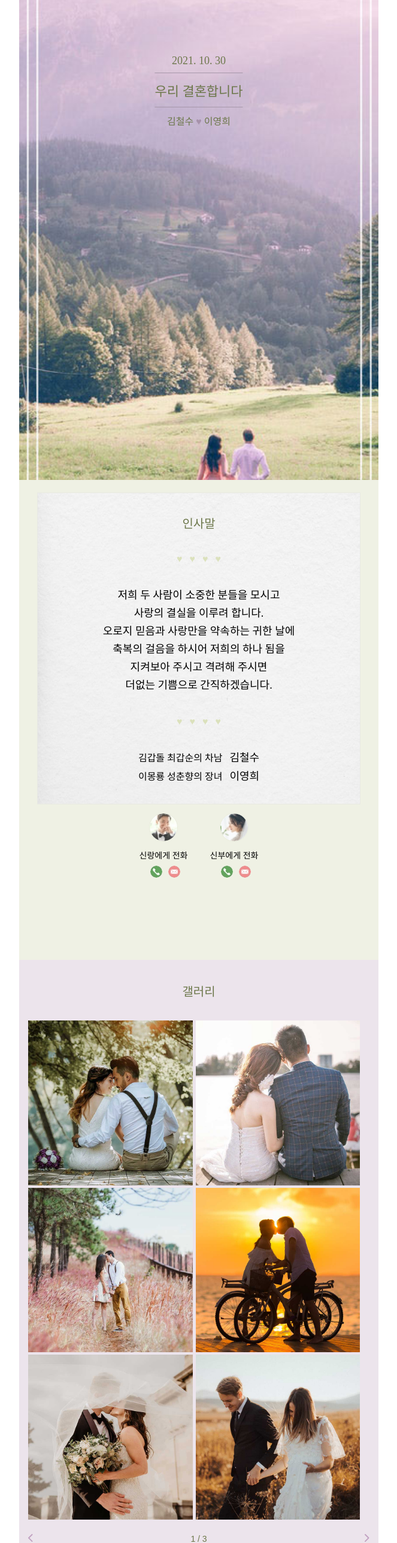
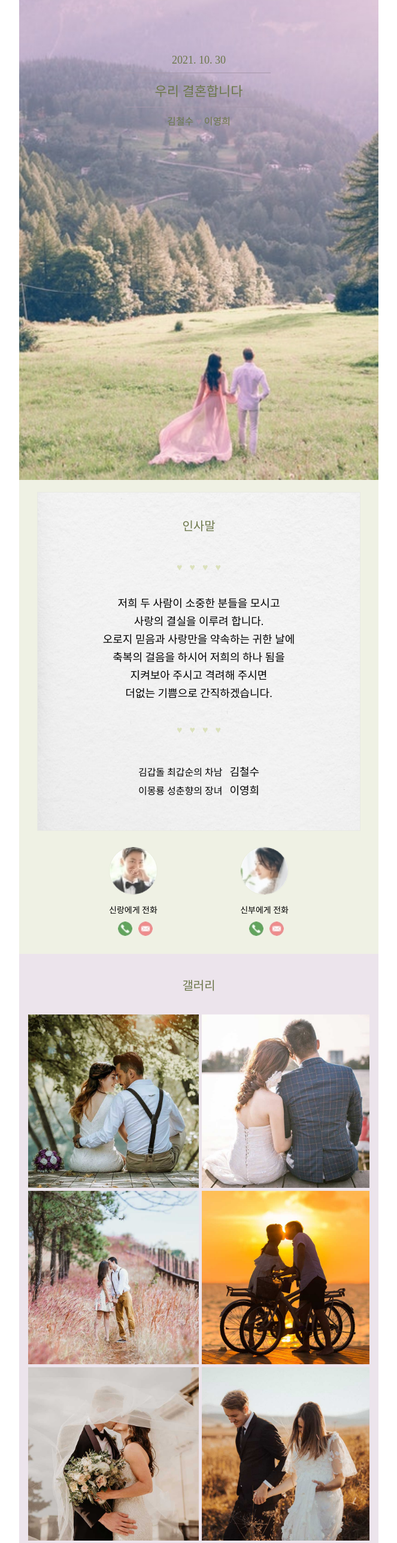
Before and after one commit to soomimyme/Wedding-Card, a plain HTML site: page index.html in a window 1280 px wide. Shown: the top 2572 px of the page at 60% size, without its empty margins (308-971 px from the left). Drawn offline with Linux system fonts and the light colour scheme; a web font is replaced by a local one.

Commit message:
Add files via upload

```diff
--- a/css/style.css
+++ b/css/style.css
@@ -30,7 +30,7 @@ a {
 body {
   font-family: 'Cafe24Oneprettynight';
   font-weight: normal;
-  width: 100%;
+  /* width: 100%; */
   max-width: 600px;
   margin: 0 auto;
 }
@@ -44,45 +44,40 @@ body {
 
 #title-page figure {
   width: 100%;
-  height: 100vh;
-  background-image: url(../images/title-bg.jpg);
+  height: 100%;
+  background-image: url(../images/title-bg2.jpg);
   background-size: cover;
-  background-repeat: no-repeat;
-  background-position: center;
-  position: relative;
+  background-position: bottom;
 }
 
 #title-page figure figcaption {
-  position: absolute;
-  margin-top: 91px;
-  left: 50%;
-  transform: translateX(-50%);
   text-align: center;
 }
 
-figure figcaption .date {
+figcaption .date {
+  padding-top: 90px;
+  padding-bottom: 10px;
   font-size: 18px;
   font-weight: normal;
   color: var(--main-color);
 }
 
 figure figcaption .main-text {
-  margin-top: 9.4px;
-  margin-bottom: 9.4px;
+  margin: 0 auto;
+  width: 40%;
   border-top: 1px solid #A798AA;
   border-bottom: 1px solid #A798AA;
 }
 
-figure figcaption .main-text .marry {
-  margin-top: 12px;
-  margin-bottom: 12px;
+.main-text .marry {
+  padding: 12px 0;
   font-size: 22px;
   font-weight: normal;
   color: var(--main-color);
 }
 
-figure figcaption .main-name {
-  margin-top: 9.4px;
+.main-name {
+  margin-top: 10px;
   font-size: 16px;
   font-weight: normal;
   color: var(--main-color);
@@ -96,8 +91,8 @@ figure figcaption .main-name > .heart {
 /* 두번째 페이지 - 인사말 */
 #greetings-page {
   width: 100%;
-  height: 100vh;
   background-color: var(--bg-color);
+  padding-top: 20px;
 }
 
 #greetings-page .text-box {
@@ -107,7 +102,6 @@ figure figcaption .main-name > .heart {
   border: 1px solid #E8E9E3;
   margin: 0 auto;
   width: 90%;
-  transform: translateY(4%);
   text-align: center;
   display: block;
 }
@@ -116,46 +110,47 @@ figure figcaption .main-name > .heart {
   font-weight: normal;
   font-size: 20px;
   color: var(--main-color);
-  margin-top: 35px;
-  margin-bottom: 30px;
+  margin-top: 40px;
 }
 
 .text-box .greetings {
   /* outline: 1px solid red; */
-  margin-bottom: 30px;
+  margin-top: 40px;
+  margin-bottom: 40px;
 }
 
-.text-box .greetings p > .heart {
+.greetings p > .heart {
   color: #DBE1BC;
   font-size: 16px;
 }
 
-.text-box .greetings p {
+.greetings p {
   font-size: 18px;
   line-height: 30px;
 }
 
-.text-box .name-box {
-  margin-bottom: 30px;
+.name-box {
+  margin-bottom: 50px;
 }
 
-.text-box .name-box p {
+.name-box p {
   line-height: 30px;
   font-size: 16px;
 }
 
-.text-box .name-box p .groom,
-.text-box .name-box p .bride {
+.name-box p .groom,
+.name-box p .bride {
   font-size: 18px;
 }
 
-#greetings-page .call-box {
+.call-box {
   /* outline: 1px solid green; */
-  width: 221px;
+  width: 50%;
   margin: 0 auto;
-  padding-top: 35px;
+  padding-top: 26px;
+  padding-bottom: 26px;
   display: flex;
-  justify-content: space-around;
+  justify-content: space-between;
   align-items: center;
 }
 
@@ -172,24 +167,23 @@ figure figcaption .main-name > .heart {
 
 .call-box #to-groom > img,
 .call-box #to-bride > img {
-  width: 48px;
-  height: 48px;
+  width: 100%;
   border-radius: 50%;
-  margin-bottom: 8px;
+  margin-bottom: 10px;
   border: 1px solid #6c774a0c;
 }
 
 .call-box #to-groom .icon,
 .call-box #to-bride .icon {
-  margin-top: 8px;
+  margin-top: 10px;
 }
 
 .call-box #to-groom .icon a i > img:first-child,
 .call-box #to-bride .icon a i > img:first-child {
-  width: 20px;
-  height: 20px;
+  width: 24px;
+  height: 24px;
   border-radius: 50%;
-  margin-left: 6px;
+  margin-left: 7px;
 }
 
 .call-box #to-groom .icon a i > img:first-child,
@@ -216,28 +210,29 @@ figure figcaption .main-name > .heart {
 #gallery .container {
   display: flex;
   flex-wrap: wrap;
+  margin-left: 15px;
+  margin-right: 15px;
 }
 
 #gallery .container a {
   display: block;
-  width: 46.6%;
+  width: 50%;
+  padding-left: 5px;
+  padding-bottom: 5px;
+
 }
 
 #gallery .container a > img {
   width: 100%;
+  height: 100%;
+  object-fit: cover;
+
 }
 
-#gallery .container a > img:first-child,
-#gallery .container a > img:nth-child(3),
-#gallery .container a > img:nth-child(5) {
-  margin-left: 15px;
-  padding-right: 5px;
-}
-
-#gallery .container a > img:nth-child(2),
-#gallery .container a > img:nth-child(4),
-#gallery .container a > img:last-child {
-  margin-right: 15px;
+#gallery .container a:first-child,
+#gallery .container a:nth-child(3),
+#gallery .container a:nth-child(5) {
+ padding-left: 0;
 }
 
 #gallery .pager {
@@ -265,12 +260,13 @@ figure figcaption .main-name > .heart {
 #location-page > h2 {
   font-weight: normal;
   font-size: 20px;
-  padding-top: 35px;
+  padding-top: 40px;
   color: var(--main-color);
   text-align: center;
 }
 
 #location-page .map {
+  width: 100%;
   margin-top: 35px;
   margin-bottom: 35px;
   /* outline: 1px solid palevioletred; */
@@ -303,21 +299,17 @@ figure figcaption .main-name > .heart {
   color: var(--main-color);
 }
 
-#location-page .transportation {
-  width: 100%;
+.transportation {
   padding-bottom: 35px;
-  left: 13%;
-  transform: translateX(13%);
-
-  /* outline: 1px solid rebeccapurple; */
+  width: 80%;
+  margin: 0 auto;
 }
 
 .transportation > ul {
-  width: 74%;
   border-top: 1px solid #C4C5BC;
   border-bottom: 1px solid #C4C5BC;
   padding-left: 20px;
-  font-size: 16px;
+  font-size: 18px;
   /* outline: 1px solid red;  */
 }
 
@@ -330,27 +322,24 @@ figure figcaption .main-name > .heart {
   padding: 30px 0;
 }
 
-.transportation > ul > .reception {
+.reception {
   padding-bottom: 30px;
 }
 
-.transportation > ul > .subway,
-.transportation > ul > .parking {
+.subway, .parking {
   padding-bottom: 30px;
 }
 
 
-.transportation > ul > li > .text-black {
+.text-black {
   color: #000;
 }
 
-.transportation > ul > li > .more-info {
+.more-info {
   color: #4E5636;
   line-height: 22px;
-  font-size: 14px;
+  font-size: 16px;
   padding-left: 15px;
-  transform: translateY(-7%);
-
 }
 
 
@@ -358,14 +347,9 @@ figure figcaption .main-name > .heart {
 footer {
   width: 100%;
   background: var(--bg-color2);
-  height: 107px;
-  position: relative;
+  text-align: center;
 }
 
 footer > img {
   width: 30%;
-  position: absolute;
-  left: 50%;
-  top: 50%;
-  transform: translate(-50%, -50%);
 }
--- a/index.html
+++ b/index.html
@@ -1,20 +1,24 @@
 <!DOCTYPE html>
 <html lang="ko">
   <head>
-  <meta charset="UTF-8">
-  <meta http-equiv="X-UA-Compatible" content="IE=edge">
-  <meta name="viewport" content="width=device-width, initial-scale=1.0">
+    <meta charset="UTF-8" />
+    <meta http-equiv="X-UA-Compatible" content="IE=edge" />
+    <meta name="viewport" content="width=device-width, initial-scale=1.0" />
     <title>모바일청첩장</title>
-  <link rel="icon" type="image/png" sizes="32x32" href="favicon-32x32.png">
+    <link rel="icon" type="image/png" sizes="32x32" href="favicon-32x32.png" />
     <!-- 웹표준 SEO 정보 (검색엔진 최적화) -->
-  <meta name="description" content="우리 결혼합니다">
+    <meta name="description" content="우리 결혼합니다" />
     <!-- 오픈그래프 기본정보 -->
-  <meta property="og:image" content="title.png">
-  <meta property="og:title" content="모바일청접장">
-  <meta property="og:description" content="김철수&이영희 결혼합니다">
-  <link href="https://fonts.googleapis.com/icon?family=Material+Icons" rel="stylesheet">
-  <link rel="stylesheet" href="css/style.css">
+    <meta property="og:image" content="title.png" />
+    <meta property="og:title" content="모바일청접장" />
+    <meta property="og:description" content="김철수&이영희 결혼합니다" />
+    <link
+      href="https://fonts.googleapis.com/icon?family=Material+Icons"
+      rel="stylesheet"
+    />
+    <link rel="stylesheet" href="css/style.css" />
   </head>
+
   <body>
     <section id="title-page">
       <figure>
@@ -23,9 +27,7 @@
           <div class="main-text">
             <h2 class="marry">우리 결혼합니다</h2>
           </div>
-                <h3 class="main-name">
-                    김철수 <span class="heart">♥</span> 이영희
-                </h3>
+          <h3 class="main-name">김철수 <span class="heart">♥</span> 이영희</h3>
         </figcaption>
       </figure>
     </section>
@@ -35,46 +37,46 @@
         <h2>인사말</h2>
         <div class="greetings">
           <p>
-                    <span class="heart">♥   ♥   ♥   ♥</span><br><br>
-                    저희 두 사람이 소중한 분들을 모시고<br>
-                    사랑의 결실을 이루려 합니다.<br>
-                    오로지 믿음과 사랑만을 약속하는 귀한 날에<br>
-                    축복의 걸음을 하시어 저희의 하나 됨을<br>
-                    지켜보아 주시고 격려해 주시면<br>
-                    더없는 기쁨으로 간직하겠습니다.<br><br>
+            <span class="heart">♥   ♥   ♥   ♥</span><br /><br />
+            저희 두 사람이 소중한 분들을 모시고<br />
+            사랑의 결실을 이루려 합니다.<br />
+            오로지 믿음과 사랑만을 약속하는 귀한 날에<br />
+            축복의 걸음을 하시어 저희의 하나 됨을<br />
+            지켜보아 주시고 격려해 주시면<br />
+            더없는 기쁨으로 간직하겠습니다.<br /><br />
             <span class="heart">♥   ♥   ♥   ♥</span>
           </p>
         </div>
         <div class="name-box">
           <p class="name">
-                    김갑돌 최갑순의 차남   <span class="groom">김철수</span><br>
+            김갑돌 최갑순의 차남   <span class="groom">김철수</span><br />
             이몽룡 성춘향의 장녀   <span class="bride">이영희</span>
           </p>
         </div>
       </div>
       <div class="call-box">
         <div id="to-groom">
-                <img src="images/groom.jpg" alt="신랑"><br>
+          <img src="images/groom.jpg" alt="신랑" /><br />
           신랑에게 전화
           <div class="icon">
-                    <a href="tel:010-1234-5678"><i>
-                      <img src="images/call.jpg" alt="전화">
-                    </i></a>
-                    <a href="#"><i>
-                      <img src="images/msg.jpg" alt="문자">
-                    </i></a>
+            <a href="tel:010-1234-5678"
+              ><i> <img src="images/call.jpg" alt="전화" /> </i
+            ></a>
+            <a href="#"
+              ><i> <img src="images/msg.jpg" alt="문자" /> </i
+            ></a>
           </div>
         </div>
         <div id="to-bride">
-                <img src="images/bride.jpg" alt="신부"><br>
+          <img src="images/bride.jpg" alt="신부" /><br />
           신부에게 전화
           <div class="icon">
-                    <a href="tel:010-9876-5432"><i>
-                        <img src="images/call.jpg" alt="전화">
-                    </i></a>
-                    <a href="#"><i>
-                        <img src="images/msg.jpg" alt="문자">
-                    </i></a>
+            <a href="tel:010-9876-5432"
+              ><i> <img src="images/call.jpg" alt="전화" /> </i
+            ></a>
+            <a href="#"
+              ><i> <img src="images/msg.jpg" alt="문자" /> </i
+            ></a>
           </div>
         </div>
       </div>
@@ -83,20 +85,20 @@
     <section id="gallery">
       <h2>갤러리</h2>
       <div class="container">
-            <a href="#"><img src="images/wedding (1).jpg" alt="1"></a>
-            <a href="#"><img src="images/wedding (2).jpg" alt="2"></a>
-            <a href="#"><img src="images/wedding (3).jpg" alt="3"></a>
-            <a href="#"><img src="images/wedding (4).jpg" alt="4"></a>
-            <a href="#"><img src="images/wedding (5).jpg" alt="5"></a>
-            <a href="#"><img src="images/wedding (6).jpg" alt="6"></a>
+        <a href="#"><img src="images/wedding (1).jpg" alt="1" /></a>
+        <a href="#"><img src="images/wedding (2).jpg" alt="2" /></a>
+        <a href="#"><img src="images/wedding (3).jpg" alt="3" /></a>
+        <a href="#"><img src="images/wedding (4).jpg" alt="4" /></a>
+        <a href="#"><img src="images/wedding (5).jpg" alt="5" /></a>
+        <a href="#"><img src="images/wedding (6).jpg" alt="6" /></a>
       </div>
       <div class="pager">
         <a href="#" class="left">
-              <img src="images/arrow-left.png" alt="좌">
+          <img src="images/arrow-left.png" alt="좌" />
         </a>
-          <p class="page-number"> 1 / 3 </p>
+        <p class="page-number"><b>1</b>    2    3</p>
         <a href="#" class="right">
-              <img src="images/arrow-right.png" alt="우">
+          <img src="images/arrow-right.png" alt="우" />
         </a>
       </div>
     </section>
@@ -104,16 +106,22 @@
     <section id="location-page">
       <h2>오시는 길</h2>
       <div class="map">
-            <iframe src="https://www.google.com/maps/embed?pb=!1m18!1m12!1m3!1d3159.7967672522163!2d126.70098541531351!3d37.630468079785956!2m3!1f0!2f0!3f0!3m2!1i1024!2i768!4f13.1!3m3!1m2!1s0x357c841b1756078d%3A0x5bfaf1bd667bc638!2z6rmA7Y-s7Luo67Kk7IWY7Juo65Sp7ZmA67aA7Y6Y!5e0!3m2!1sko!2skr!4v1634712378485!5m2!1sko!2skr" width="600" height="450" style="border:0;" allowfullscreen="" loading="lazy"></iframe>
+        <iframe
+          src="https://www.google.com/maps/embed?pb=!1m18!1m12!1m3!1d3159.7967672522163!2d126.70098541531351!3d37.630468079785956!2m3!1f0!2f0!3f0!3m2!1i1024!2i768!4f13.1!3m3!1m2!1s0x357c841b1756078d%3A0x5bfaf1bd667bc638!2z6rmA7Y-s7Luo67Kk7IWY7Juo65Sp7ZmA67aA7Y6Y!5e0!3m2!1sko!2skr!4v1634712378485!5m2!1sko!2skr"
+          width="600"
+          height="450"
+          style="border: 0"
+          allowfullscreen=""
+          loading="lazy"
+        ></iframe>
       </div>
       <div id="wedding-hall">
-            <h1>김포컨벤션웨딩홀</h1><br>
+        <h1>김포컨벤션웨딩홀</h1>
+        <br />
         <p class="address">
-                경기도 김포시 김포1동 북변중로 137<br>
+          경기도 김포시 김포1동 북변중로 137<br />
           <a href="tel:031-984-3123">
-                    <i>
-                        031-984-3123
-                    </i>
+            <i> 031-984-3123 </i>
           </a>
         </p>
       </div>
@@ -122,35 +130,29 @@
           <li class="bus">
             <span class="text-black">버스 안내 :</span>
             <div class="more-info">
-                        지선 7000, 7001<br>
-                        간선 5000, 5028<br>
+              지선 7000, 7001<br />
+              간선 5000, 5028<br />
               걸포북변 정류장 하차
             </div>
           </li>
           <li class="subway">
             <span class="text-black">지하철 :</span>
-                    <div class="more-info">
-                        김포골드라인 걸포북변역 2번 출구
-                    </div>
+            <div class="more-info">김포골드라인 걸포북변역 2번 출구</div>
           </li>
           <li class="parking">
             <span class="text-black">주차 :</span>
-                    <div class="more-info">
-                        지하 주차장 이용 (300대)
-                    </div>
+            <div class="more-info">지하 주차장 이용 (300대)</div>
           </li>
           <li class="reception">
             <span class="text-black">피로연 :</span>
-                    <div class="more-info">
-                        지상 2층 뷔페 (200석)
-                    </div>
+            <div class="more-info">지상 2층 뷔페 (200석)</div>
           </li>
         </ul>
       </div>
     </section>
 
     <footer>
-        <img src="images/wedding-logo.png" alt="업체로고">
+      <img src="images/wedding-logo.png" alt="업체로고" />
     </footer>
   </body>
 </html>
```
Also changed, not shown: images/title-bg2.jpg (added), 최수미-스마트문화앱UX아이콘-썹네일.png (added). Lines whose indentation alone changed are shown as unchanged.
